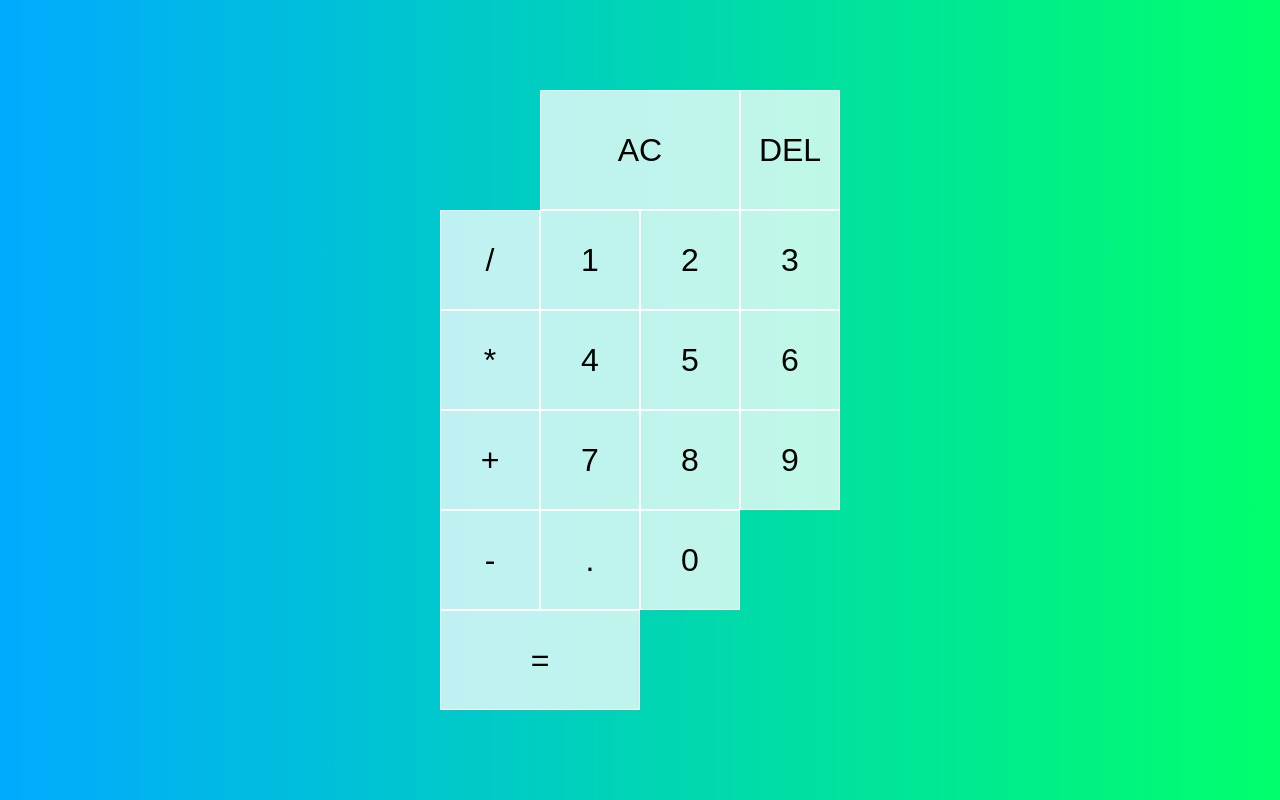
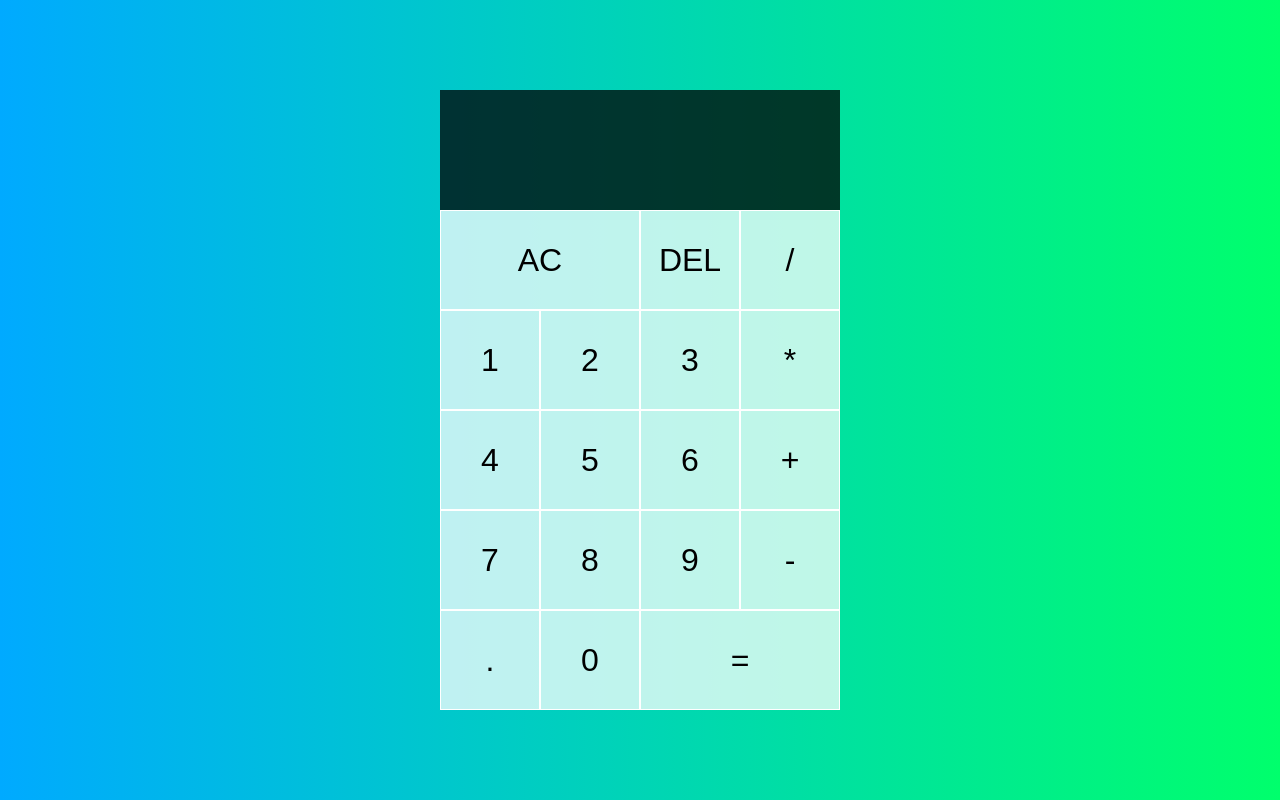
Before and after one commit to AmitrajitDas/MLH-init-JS-Calc, a plain HTML site: page JS-Calc/index.html in a window 1280 px wide. Drawn offline with Linux system fonts and the light colour scheme.

Commit message:
stylings done

```diff
--- a/JS-Calc/styles.css
+++ b/JS-Calc/styles.css
@@ -35,3 +35,25 @@ body {
 .span-two {
     grid-column: span 2;
 }
+
+.output {
+    grid-column: 1/-1;
+    background-color: rgba(0, 0, 0, 0.75);
+    display: flex;
+    align-items: flex-end;
+    justify-content: space-around;
+    flex-direction: column;
+    padding: 10px;
+    word-wrap: break-word;
+    word-break: break-all;
+}
+
+.output .prev-operand {
+    color: rgba(255, 255, 255, 0.75);
+    font-size: 1.5rem;
+}
+
+.output .curr-operand {
+    color: white;
+    font-size: 2.5rem;
+}
```
